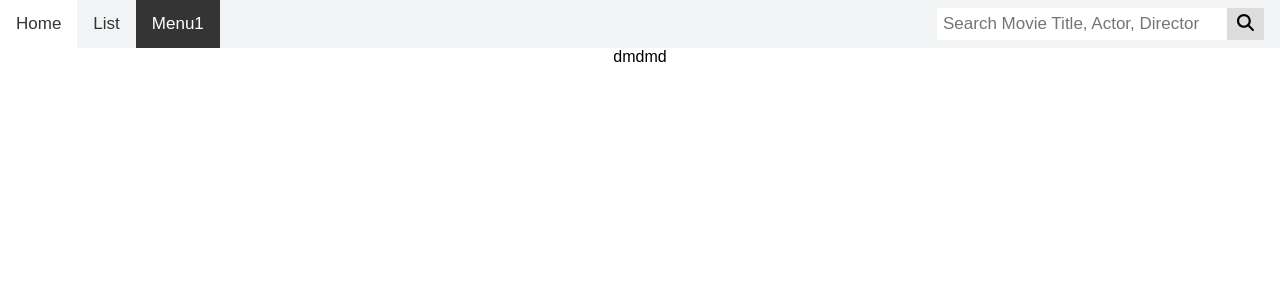
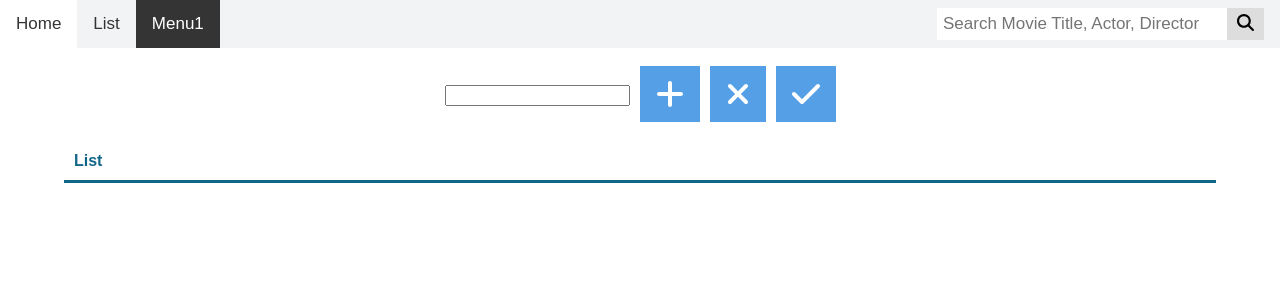
Before and after one commit to hi-aa/movie-react-project, a React (Create React App) app: page /menu1 in a window 1280 px wide. Shown: the top 300 px of the page. Built offline with nearby package versions, Linux system fonts and the light colour scheme.

Commit message:
input list 메뉴

```diff
--- /dev/null
+++ b/src/components/menu1/Item.js
@@ -0,0 +1,36 @@
+import PropTypes from "prop-types";
+import { styles } from './Item.module.css';
+
+function Item({list}) {
+  return (
+    <div>
+      <table>
+        <thead>
+          <tr>
+            <th>
+              List
+            </th>
+          </tr>
+        </thead>
+        <tbody>
+          {
+            list.map((v, i) =>
+            <tr key={i}>
+              <td>
+                {v}
+              </td>
+            </tr>
+            )
+          }
+        </tbody>
+      </table>
+
+    </div>
+  );
+}
+
+Item.propType = {
+  list: PropTypes.array.isRequired
+};
+
+export default Item;
--- /dev/null
+++ b/src/components/menu1/Item.module.css
@@ -0,0 +1,20 @@
+table {
+  width: 90%;
+  margin: auto;
+  border-collapse: collapse;
+}
+table th {
+  padding: 10px;
+  color: #168;
+  border-bottom: 3px solid #168;
+  text-align: left;
+}
+table tbody td {
+  color: #669;
+  padding: 10px;
+  border-bottom: 1px solid #ddd;
+}
+table tbody tr:hover td {
+  color: #004;
+  background-color: #a2cef847;
+}
--- a/src/routes/Menu1/Menu1.js
+++ b/src/routes/Menu1/Menu1.js
@@ -1,6 +1,73 @@
+import styles from "./Menu1.module.css";
+import { FontAwesomeIcon } from "@fortawesome/react-fontawesome";
+import { faCheck, faPlus, faXmark } from "@fortawesome/free-solid-svg-icons";
+import Item from "../../components/menu1/Item";
+import { useState } from "react";
+
 function Menu1() {
+  const [list, setList] = useState([]);
+  const [alert, setAlert] = useState('');
+
+  // 여러개의 input의 상태를 연결하기
+  const [inputs, setInputs] = useState({
+    menu1: ''
+  });
+
+  // input state 업데이트
+  const onChangeInputs = e => {
+    const {name, value} = e.target;
+
+    setInputs({
+      ...inputs,
+      [name] : value
+    });
+  };
+
+  // 리스트 추가
+  const addMenu = (e) => {
+    if(inputs.menu1 === "") { // 공백 막기
+      setAlert('내용을 작성하세요.');
+      const timer = setTimeout(function() {
+        setAlert(''); // 클리어
+      }, 3000);
+      return () => clearTimeout(timer);
+    }
+    setList([...list, inputs.menu1]); // 리스트 업데이트
+    setInputs({...inputs, menu1 : ""}); // input 클리어
+  }
+
+  // 리스트 삭제
+  const deleteMenu = () => {
+    console.log("delete");
+  }
+
+  // 리스트 체크
+  const checkMenu = () => {
+    console.log("check");
+  }
+
   return (
-    <div>dmdmd</div>
+    <div>
+      <div className="btn-wrap">
+        <br/>
+          <input type="text" name="menu1" value={inputs.menu1} onChange={onChangeInputs} />
+
+        <button className={styles['btn']} onClick={addMenu}>
+          <FontAwesomeIcon icon={faPlus} size="2xl"/>
+        </button>
+        <button className={styles['btn']} onClick={deleteMenu}>
+          <FontAwesomeIcon icon={faXmark} size="2xl"/>
+        </button>
+        <button className={styles['btn']} onClick={checkMenu}>
+          <FontAwesomeIcon icon={faCheck} size="2xl"/>
+        </button>
+      </div>
+      <div className={styles['alert-wrap']}>{alert}</div>
+
+      <div className="cont-wrap">
+        <Item list={list} />
+      </div>
+    </div>
   );
 }
 
--- /dev/null
+++ b/src/routes/Menu1/Menu1.module.css
@@ -0,0 +1,19 @@
+.btn {
+  margin-left: 10px;
+  background-color: #559fe7; /* Blue background */
+  border: none; /* Remove borders */
+  color: white; /* White text */
+  padding: 12px 16px; /* Some padding */
+  font-size: 16px; /* Set a font size */
+  cursor: pointer; /* Mouse pointer on hover */
+}
+
+.btn:hover {
+  background-color: RoyalBlue;
+}
+
+.alert-wrap {
+  color: red;
+  height: 20px;
+  font-size: 16px;
+}
```
